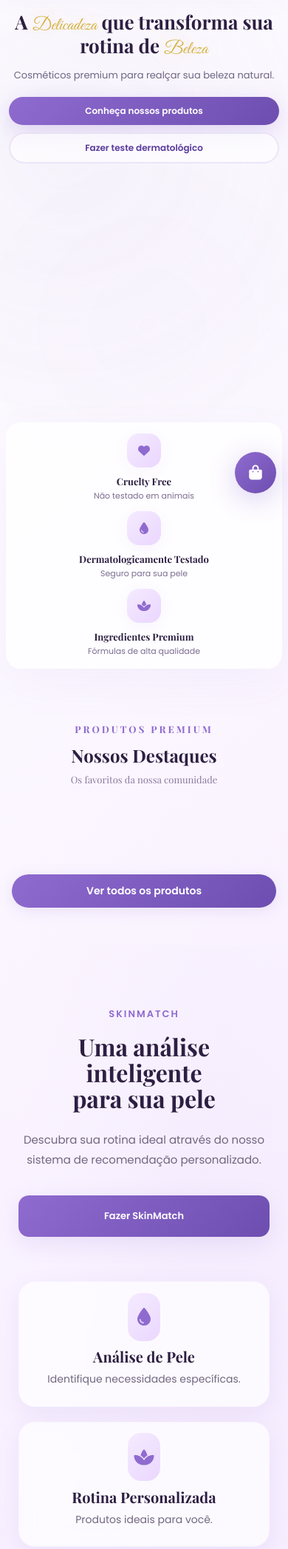
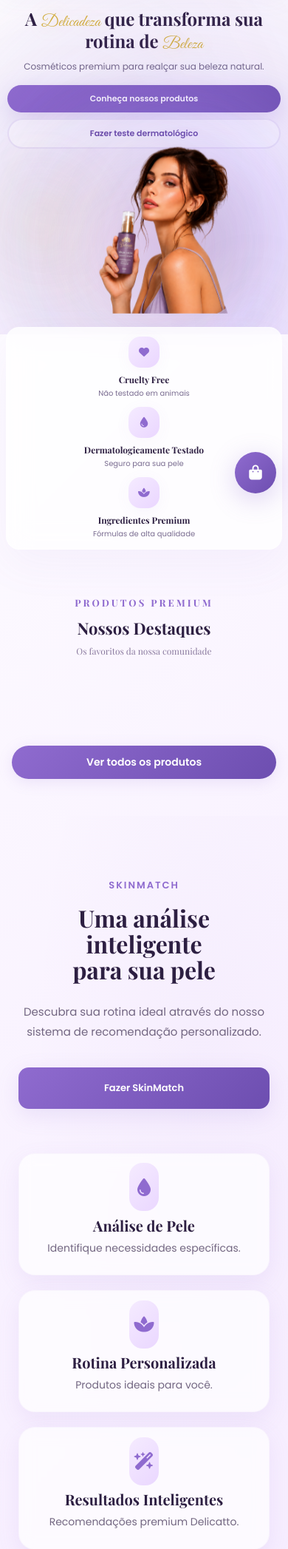
Before and after one commit to MiguelMusk/delicatto, a Flask app: page / in a window 390 px wide. Shown: the part 161-2255 px from the top of the page at 74% size. Run offline with Flask 3, Linux system fonts and the light colour scheme; data that the repository does not hold is empty.

Commit message:
Atualização: melhorei o mobile

```diff
--- a/static/css/components/navbar.css
+++ b/static/css/components/navbar.css
@@ -168,7 +168,7 @@
 
 .mobile-link {
     text-decoration: none;
-    color: #333;
+    color: #ffffff;
     font-weight: 500;
     padding: 10px 14px;
     border-radius: 10px;
@@ -190,7 +190,7 @@
 
 .cadastro-mobile {
     background: rgba(143, 107, 207, .06);
-    color: #6E4CC9;
+    color: #fdfdfd;
     font-weight: 600;
 }
 
@@ -199,8 +199,8 @@
 }
 
 .login-mobile {
-    background: #6E4CC9;
-    color: white;
+    background: rgba(143, 107, 207, .06);
+    color: #fdfdfd;
     font-weight: 600;
 }
 
--- a/static/css/pages/home.css
+++ b/static/css/pages/home.css
@@ -760,16 +760,43 @@
 
 @media (max-width: 768px) {
     .hero {
-        padding: 30px 20px;
-        min-height: 70vh;
-        gap: 10px;
+        padding: 20px 16px;
+        min-height: auto;
+        gap: 5px;
         margin-top: 0;
         overflow: hidden !important;
         text-align: center;
     }
 
+    /* ✅ MODELO NO MOBILE - GRANDE */
     .hero-image-wrapper {
-        display: none !important;
+        display: flex !important;
+        max-width: 100%;
+        min-height: auto;
+        margin: 5px 0 0;
+        justify-content: center;
+        padding: 0;
+    }
+
+    .hero-img {
+        max-width: 90%;
+        max-height: 55vh;
+        width: auto;
+        height: auto;
+        transform: scale(1);
+        margin: 0 auto;
+        animation: float 4s ease-in-out infinite;
+    }
+
+    .hero-img:hover {
+        transform: scale(1.02);
+    }
+
+    .hero-glow {
+        width: 90%;
+        height: 90%;
+        max-width: 400px;
+        max-height: 400px;
     }
 
     .hero-text {
@@ -778,166 +805,52 @@
     }
 
     .hero-text h1 {
-        font-size: 34px;
+        font-size: 30px;
     }
 
-
     .hero-text h1 .gold-script {
-        font-size: 30px !important;
+        font-size: 28px !important;
     }
 
     .hero-text p {
         font-size: 14px;
-        margin-top: 10px;
+        margin-top: 8px;
     }
 
     .hero-buttons {
         flex-direction: column;
         align-items: center;
         width: 100%;
-        gap: 10px;
-        margin-top: 18px;
+        gap: 8px;
+        margin-top: 14px;
     }
 
     .hero-products-btn,
     .hero-secondary-btn {
         width: 100%;
         text-align: center;
-        padding: 13px 18px;
+        padding: 12px 16px;
         font-size: 13px;
     }
 
     .benefits {
         width: 96%;
-        padding: 20px 16px;
-        gap: 18px;
-        margin: -20px auto 40px;
-        border-radius: 20px;
+        padding: 18px 14px;
+        gap: 16px;
+        margin: -10px auto 30px;
+        border-radius: 18px;
     }
 
     .card {
         flex-direction: column;
         text-align: center;
-        gap: 10px;
+        gap: 8px;
     }
 
     .card-icon {
-        width: 46px;
-        height: 46px;
-        font-size: 16px;
-    }
-
-    .card h3 {
+        width: 42px;
+        height: 42px;
         font-size: 14px;
-    }
-
-    .card p {
-        font-size: 12px;
-    }
-
-    .products {
-        padding: 30px 16px 50px;
-    }
-
-    .title h2 {
-        font-size: 32px;
-    }
-
-    .title-sub {
-        font-size: 13px;
-    }
-
-    .products-grid {
-        grid-template-columns: 1fr;
-        gap: 20px;
-    }
-
-    .product-image {
-        height: 220px;
-    }
-
-    .product-info h3 {
-        font-size: 18px;
-    }
-
-    .product-price span:first-child {
-        font-size: 22px;
-    }
-
-    .btn-all {
-        padding: 12px 24px !important;
-        font-size: 14px !important;
-        width: 100%;
-    }
-
-    .skinmatch-home {
-        padding: 30px 16px;
-    }
-
-    .skinmatch-home-text h2 {
-        font-size: 32px;
-    }
-
-    .skinmatch-home-text p {
-        font-size: 14px;
-    }
-
-    .skinmatch-home-text a {
-        padding: 12px 24px;
-        font-size: 13px;
-        width: 100%;
-        text-align: center;
-    }
-
-    .mini-card {
-        padding: 14px 16px;
-        flex-direction: column;
-        text-align: center;
-        gap: 10px;
-    }
-
-    .mini-icon {
-        width: 44px;
-        height: 44px;
-        font-size: 16px;
-    }
-
-    .mini-card h3 {
-        font-size: 15px;
-    }
-}
-
-@media (max-width: 480px) {
-    .hero {
-        padding: 16px 12px;
-    }
-
-    .hero-text h1 {
-        font-size: 26px;
-    }
-
-    /* 👇 DIMINUI AINDA MAIS NO CELULAR PEQUENO 👇 */
-    .hero-text h1 .gold-script {
-        font-size: 24px !important;
-    }
-
-    .hero-text p {
-        font-size: 13px;
-    }
-
-    .hero-products-btn,
-    .hero-secondary-btn {
-        font-size: 12px;
-        padding: 10px 14px;
-    }
-
-    .hero-image-wrapper {
-        display: none !important;
-    }
-
-    .benefits {
-        padding: 14px 12px;
-        gap: 12px;
     }
 
     .card h3 {
@@ -948,23 +861,147 @@
         font-size: 11px;
     }
 
-    .title h2 {
-        font-size: 24px;
+    .products {
+        padding: 30px 16px 50px;
     }
 
-    .product-info {
-        padding: 12px;
+    .title h2 {
+        font-size: 28px;
+    }
+
+    .title-sub {
+        font-size: 12px;
+    }
+
+    .products-grid {
+        grid-template-columns: 1fr;
+        gap: 18px;
+    }
+
+    .product-image {
+        height: 200px;
+    }
+
+    .product-info h3 {
+        font-size: 17px;
     }
 
     .product-price span:first-child {
         font-size: 20px;
     }
 
-    .product-image {
-        height: 180px;
+    .btn-all {
+        padding: 12px 20px !important;
+        font-size: 14px !important;
+        width: 100%;
+    }
+
+    .skinmatch-home {
+        padding: 30px 16px;
     }
 
     .skinmatch-home-text h2 {
+        font-size: 28px;
+    }
+
+    .skinmatch-home-text p {
+        font-size: 14px;
+    }
+
+    .skinmatch-home-text a {
+        padding: 12px 20px;
+        font-size: 13px;
+        width: 100%;
+        text-align: center;
+    }
+
+    .mini-card {
+        padding: 14px 16px;
+        flex-direction: column;
+        text-align: center;
+        gap: 8px;
+    }
+
+    .mini-icon {
+        width: 40px;
+        height: 40px;
+        font-size: 14px;
+    }
+
+    .mini-card h3 {
+        font-size: 14px;
+    }
+}
+
+@media (max-width: 480px) {
+    .hero {
+        padding: 12px 10px;
+    }
+
+    .hero-text h1 {
         font-size: 24px;
     }
+
+    .hero-text h1 .gold-script {
+        font-size: 22px !important;
+    }
+
+    .hero-text p {
+        font-size: 12px;
+    }
+
+    .hero-products-btn,
+    .hero-secondary-btn {
+        font-size: 11px;
+        padding: 10px 12px;
+    }
+
+    /* ✅ MODELO NO MOBILE PEQUENO - MUITO GRANDE */
+    .hero-image-wrapper {
+        max-width: 100%;
+        margin: 0;
+    }
+
+    .hero-img {
+        max-width: 95%;
+        max-height: 45vh;
+    }
+
+    .hero-glow {
+        max-width: 300px;
+        max-height: 300px;
+    }
+
+    .benefits {
+        padding: 12px 10px;
+        gap: 10px;
+    }
+
+    .card h3 {
+        font-size: 12px;
+    }
+
+    .card p {
+        font-size: 10px;
+    }
+
+    .title h2 {
+        font-size: 22px;
+    }
+
+    .product-info {
+        padding: 10px;
+    }
+
+    .product-price span:first-child {
+        font-size: 18px;
+    }
+
+    .product-image {
+        height: 160px;
+    }
+
+    .skinmatch-home-text h2 {
+        font-size: 22px;
+    }
 }
--- a/templates/components/navbar.html
+++ b/templates/components/navbar.html
@@ -23,6 +23,7 @@
                     <p><i class="fa-solid fa-user"></i> {{ usuario }}</p>
                 </div>
                 <a href="/perfil" class="mobile-link">Minha Conta</a>
+                <a href="/personalizacao">Personalize</a>
                 <a href="/carrinho" class="mobile-link">Meu Carrinho</a>
                 {% if session.get('admin') %}
                     <a href="/admin" class="mobile-link admin-mobile">Admin</a>
```
